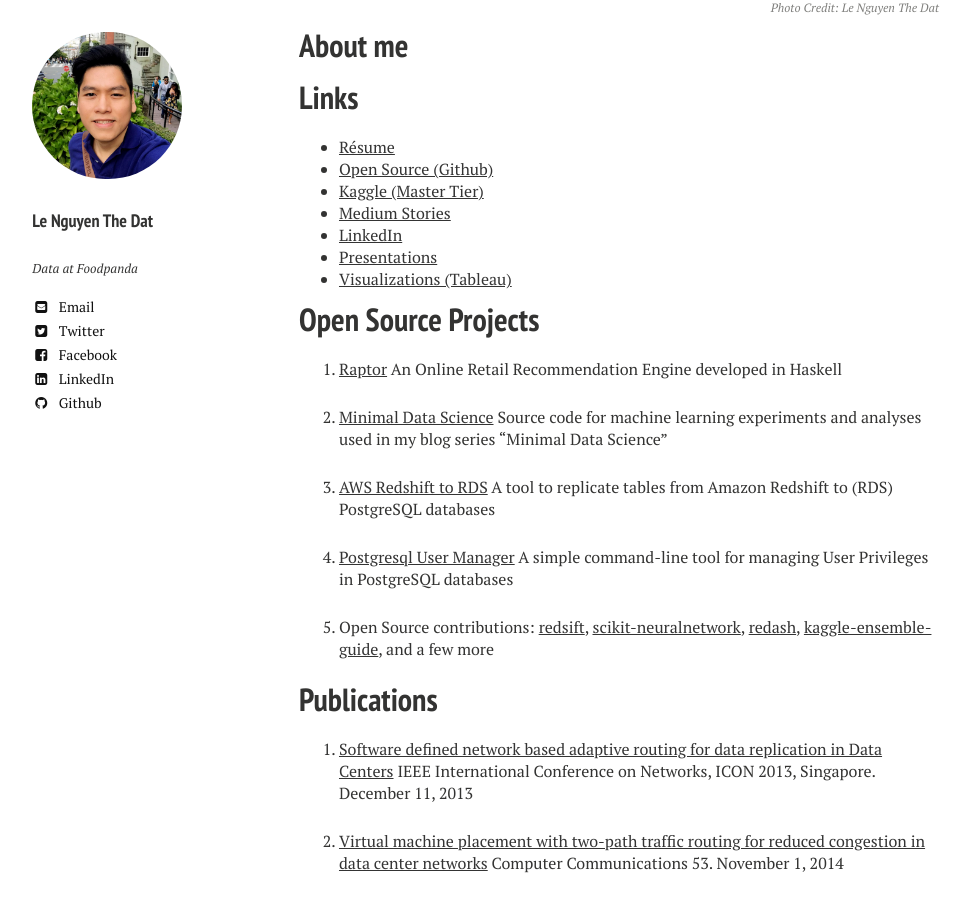
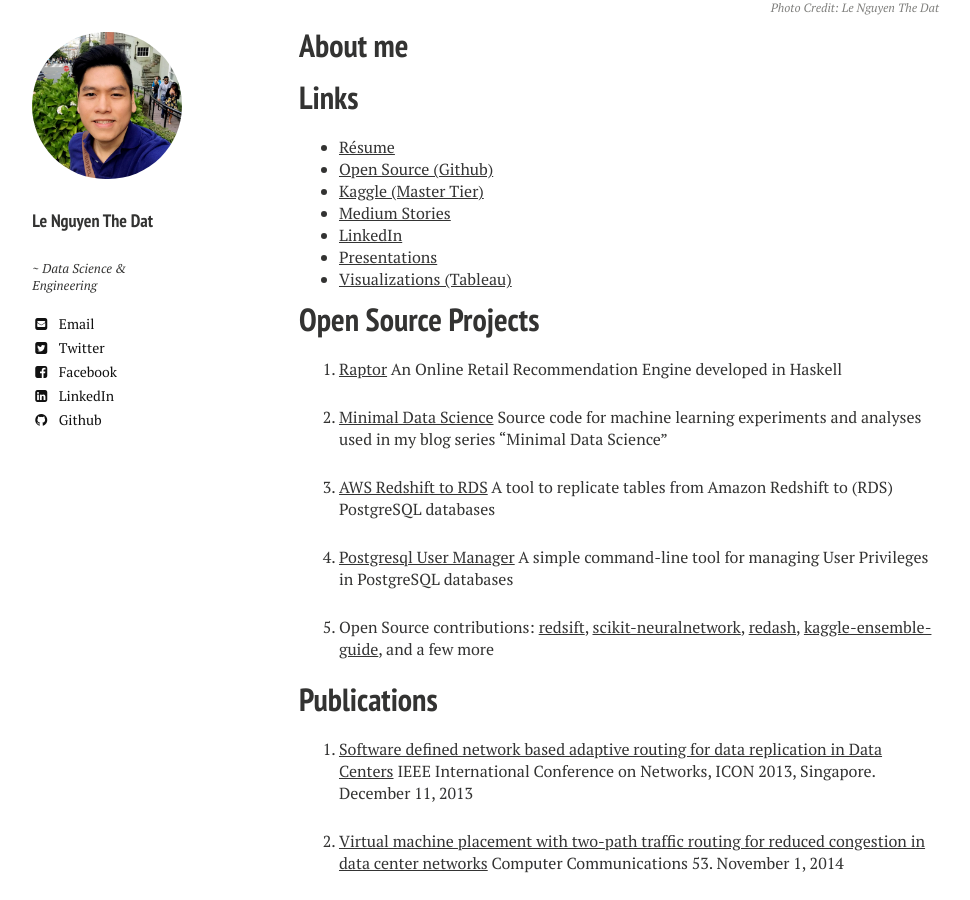
Before and after one commit to lenguyenthedat/lenguyenthedat.github.io, a Jekyll site: the page built from index.md, in a window 1280 px wide and 900 px high, scrolled down 383 px. Shown: the whole window, without its empty margins (21-991 px from the left). Built offline with Jekyll 4.4.1, drawn with Linux system fonts in a browser that asks for light colours; nearby versions of some CDN libraries.

Commit message:
Update _config.yml

```diff
--- a/_config.yml
+++ b/_config.yml
@@ -28,7 +28,7 @@
 owner:
   name: Le Nguyen The Dat
   avatar: bio-photo.jpg
-  bio: "Data at Foodpanda"
+  bio: "~ Data Science & Engineering"
   email: homepage@lenguyenthedat.com
   disqus-shortname: lenguyenthedatcom
   github: lenguyenthedat
```
